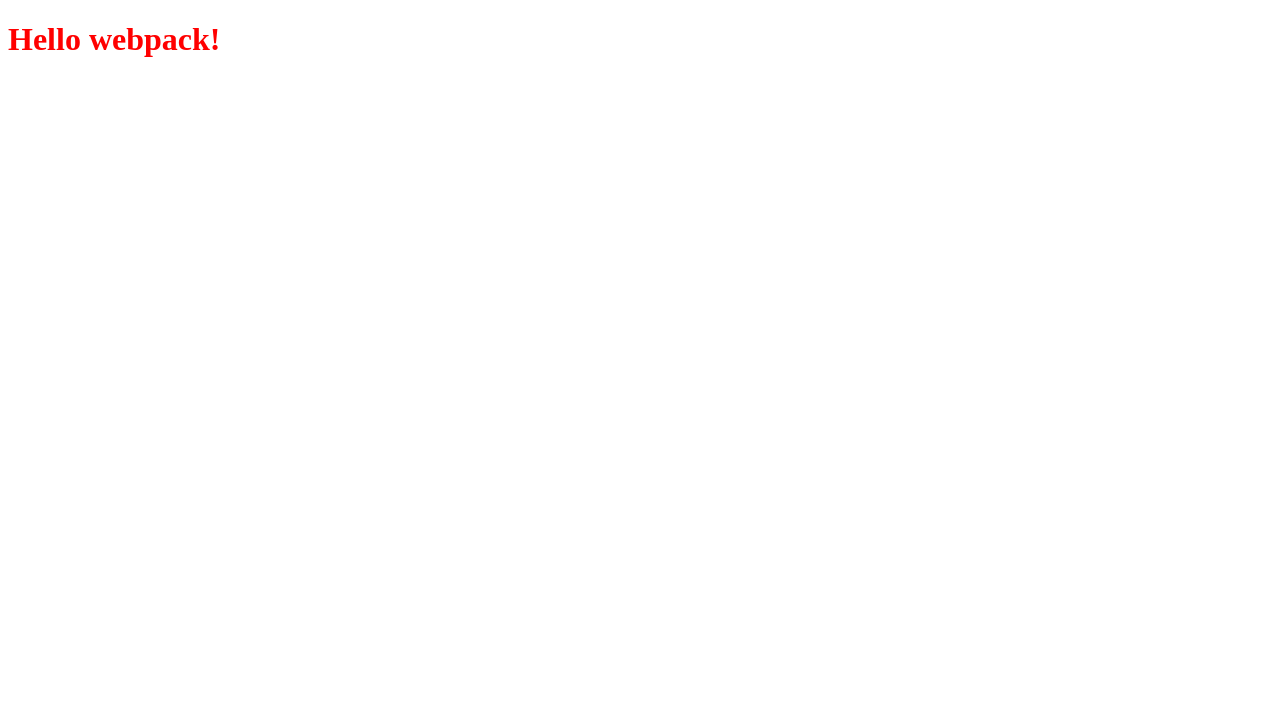
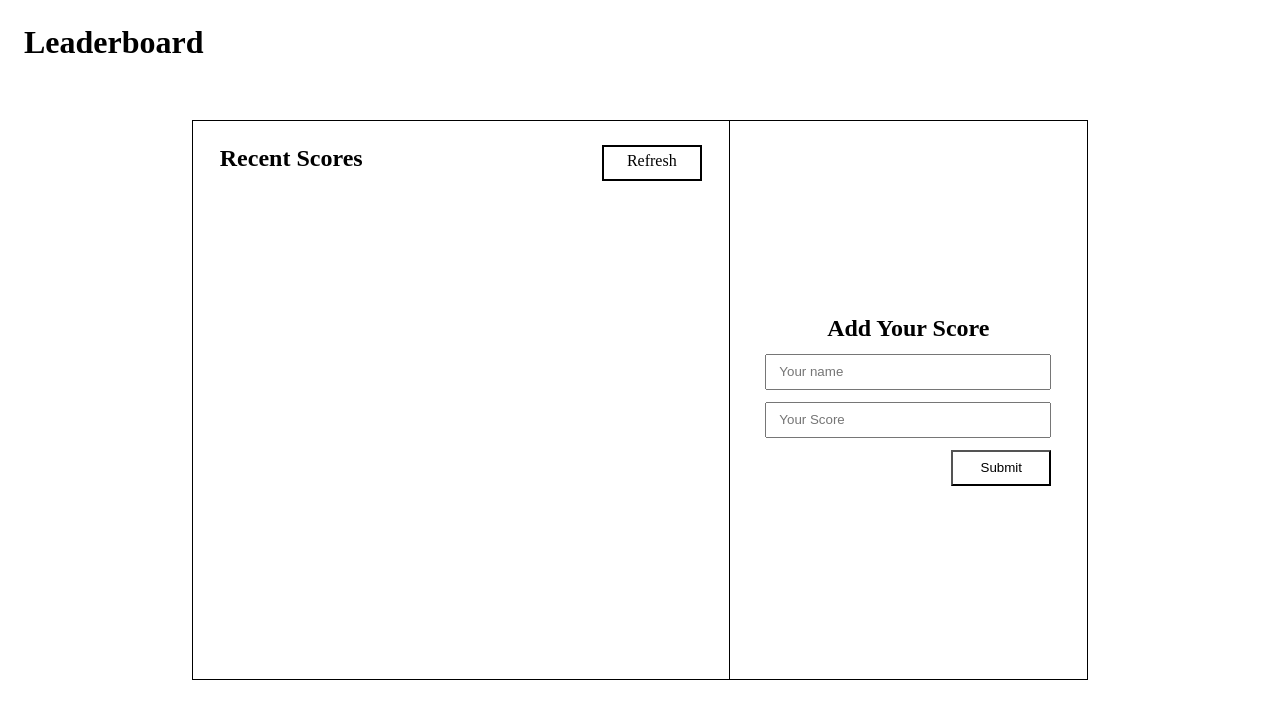
Before and after one commit to carreraprogrammer/Leaderboard, a website built with webpack: page src/index.html in a window 1280 px wide. Built offline with nearby package versions, Linux system fonts and the light colour scheme.

Commit message:
Add basic structure of leaderboard and add modules to add new scores

```diff
--- a/src/index.html
+++ b/src/index.html
@@ -3,9 +3,30 @@
 <head>
     <meta charset="UTF-8">
     <meta name="viewport" content="width=device-width, initial-scale=1.0">
-    <title>Wbpack Exercise</title>
+    <title>Leaderboard</title>
 </head>
 <body>
-    <h1 class="hello">Hello webpack!</h1>
+    <h1 class="title">Leaderboard</h1>
+    <section class="leaderboard">
+        <div class="recent-scores">
+            <div class="title-container">
+                <h2 class="recent-scores-title">Recent Scores</h2>
+                <a class="refresh">Refresh</a>
+            </div>
+            <ul class="scores-list">
+
+            </ul>
+        </div>
+        <div class="add-your-scores">
+            <div class="title-container-2">
+                <h2 class="recent-scores-title">Add Your Score</h2>
+            </div>
+            <input type="text" class="input" id="name-input" placeholder="Your name">
+            <input type="text" class="input" id="score-input" placeholder="Your Score">
+            <div class="submit-container">
+                <button type="submit" class="submit">Submit</button>
+            </div>
+        </div>
+    </section>
 </body>
 </html>
--- a/src/index.js
+++ b/src/index.js
@@ -1 +1,29 @@
 import './style.css';
+import addScore from './modules/add-score'
+import LocalStorage from './modules/Local-storage'
+import displayScores from './modules/display-scores'
+import refresh from './modules/refresh'
+
+// Function to display scores
+
+let recentScores = LocalStorage.getScores()
+displayScores(recentScores)
+
+// Add event listener to submitBtn
+
+const submitBtn = document.querySelector('.submit')
+const name = document.querySelector('#name-input')
+const score = document.querySelector('#score-input')
+
+submitBtn.addEventListener('click', (e) => {
+    e.preventDefault()
+    addScore(name.value, score.value)
+    name.value = ''
+    score.value = ''
+})
+
+// Add event listener to refreshBtn
+
+const refreshBtn = document.querySelector('.refresh')
+
+refreshBtn.addEventListener('click', refresh)
--- /dev/null
+++ b/src/modules/Local-storage.js
@@ -0,0 +1,12 @@
+export default class LocalStorage {
+
+    static getScores() {
+        let recentScores;
+        if(localStorage.getItem('recentScores') === null) {
+           return  recentScores = [];
+        } else {
+           return recentScores = JSON.parse(localStorage.getItem('recentScores'))
+        }
+    }
+
+}
--- /dev/null
+++ b/src/modules/add-score.js
@@ -0,0 +1,14 @@
+import NewScore from './new-score'
+import LocalStorage from './Local-storage'
+import displayScores from './display-scores'
+// Function to display a new score
+
+const addScore = (name, score) => {
+    const recentScores = LocalStorage.getScores();
+    const newScore = new NewScore(name, score)
+    recentScores.push(newScore);
+    displayScores(recentScores);
+    localStorage.setItem('recentScores', JSON.stringify(recentScores));
+  }
+
+export default addScore
--- /dev/null
+++ b/src/modules/display-scores.js
@@ -0,0 +1,12 @@
+const displayScores = (scores) => {
+    const scoresList = document.querySelector('.scores-list')
+    scoresList.innerHTML = '';
+    scores.forEach((score) => {
+        const li = document.createElement('li')
+        li.innerHTML =`${score.name}: ${score.score}`
+        li.classList.add('score-information')
+        scoresList.appendChild(li)
+    })
+}
+
+export default displayScores
--- /dev/null
+++ b/src/modules/new-score.js
@@ -0,0 +1,12 @@
+// Functions to create a new score object
+
+class NewScore {
+
+    constructor(name, score) {
+        this.name = name;
+        this.score = score;
+    }
+
+}
+
+export default NewScore
--- /dev/null
+++ b/src/modules/refresh.js
@@ -0,0 +1,11 @@
+import displayScores from "./display-scores"
+import LocalStorage from "./Local-storage"
+
+const refresh = () => {
+  let recentScores = LocalStorage.getScores()
+  recentScores = []
+  displayScores(recentScores);
+  localStorage.setItem('recentScores', JSON.stringify(recentScores));
+}
+
+export default refresh
--- a/src/style.css
+++ b/src/style.css
@@ -1,3 +1,123 @@
-.hello {
-    color: red;
+/******** Reset *********/
+
+*,
+*::before,
+*::after {
+  margin: 0;
+  padding: 0;
+  -moz-box-sizing: border-box;
+  -webkit-box-sizing: border-box;
+  box-sizing: border-box;
+}
+
+:root {
+  --wine: rgb(159, 42, 61);
+  --soft-wine: rgba(159, 42, 62, 0.226);
+  --parrot: #e0989940;
+  --medium: #b4353527;
+}
+
+/******* Main section *********/
+
+body {
+  display: flex;
+  justify-content: center;
+  align-items: center;
+  height: 100vh;
+}
+
+.title {
+    color: black;
+    position: absolute;
+    left: 24px;
+    top: 24px;
   }
+
+.leaderboard {
+  height: 70%;
+  width: 70%;
+  display: flex;
+}
+
+.recent-scores {
+  flex-basis: 60%;
+  border: 1px solid black;
+  display: flex;
+  flex-direction: column;
+  align-items: center;
+}
+
+.refresh {
+  width: 100px;
+  height: 36px;
+  border: 2px solid black;
+  padding: 5px;
+  cursor: pointer;
+  transform: all 1s ease-in-out;
+  text-align: center;
+}
+
+.refresh:hover {
+  transform: scale(1.1)
+}
+
+.title-container {
+  display: flex;
+  justify-content: space-between;
+  margin: 24px;
+  width: 90%;
+}
+
+.scores-list {
+  list-style: none;
+  width: 90%;
+}
+
+.score-information {
+  padding-left: 5%;
+  height: 36px;
+  border: 1px solid black;
+  display: flex;
+  align-items: center;
+}
+
+.score-information:nth-child(even) {
+  background-color: rgba(128, 128, 128, 0.427);
+}
+
+.add-your-scores {
+  flex-basis: 40%;
+  border: 1px solid black;
+  border-left: none;
+  display: flex;
+  flex-direction: column;
+  justify-content: center;
+  align-items: center;
+  gap: 12px;
+}
+
+.input {
+  height: 36px;
+  width: 80%;
+  margin-left: 12px;
+  margin-right: 12px;
+  padding-left: 12px;
+}
+
+.submit-container {
+  width: 100%;
+  text-align: right;
+}
+
+.submit {
+  width: 100px;
+  height: 36px;
+  background: none;
+  margin-right: 10%;
+  cursor: pointer;
+  transition: all 0.3s ease-in-out;
+}
+
+.submit:hover {
+  transform: scale(1.1)
+}
```
Also changed, not shown: dist/index.html, dist/main.bundle.js.
